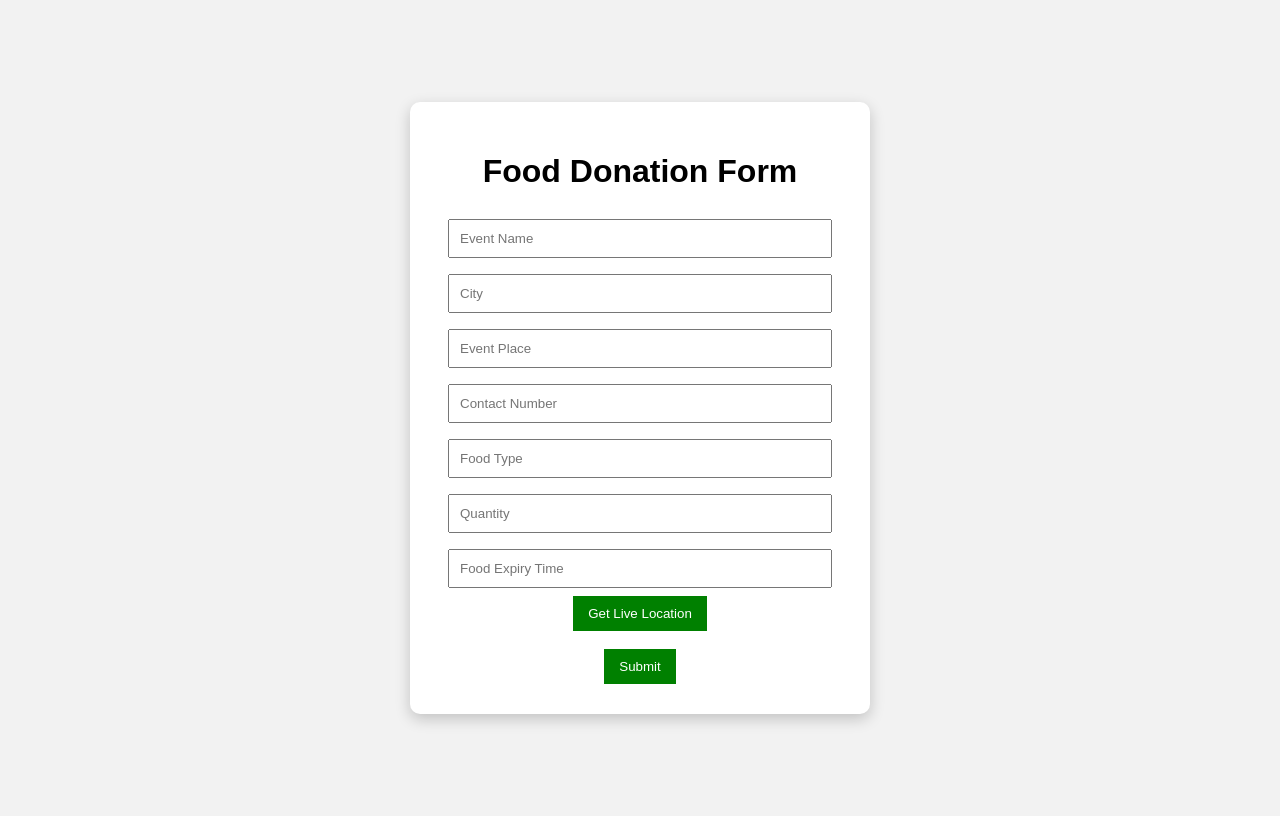
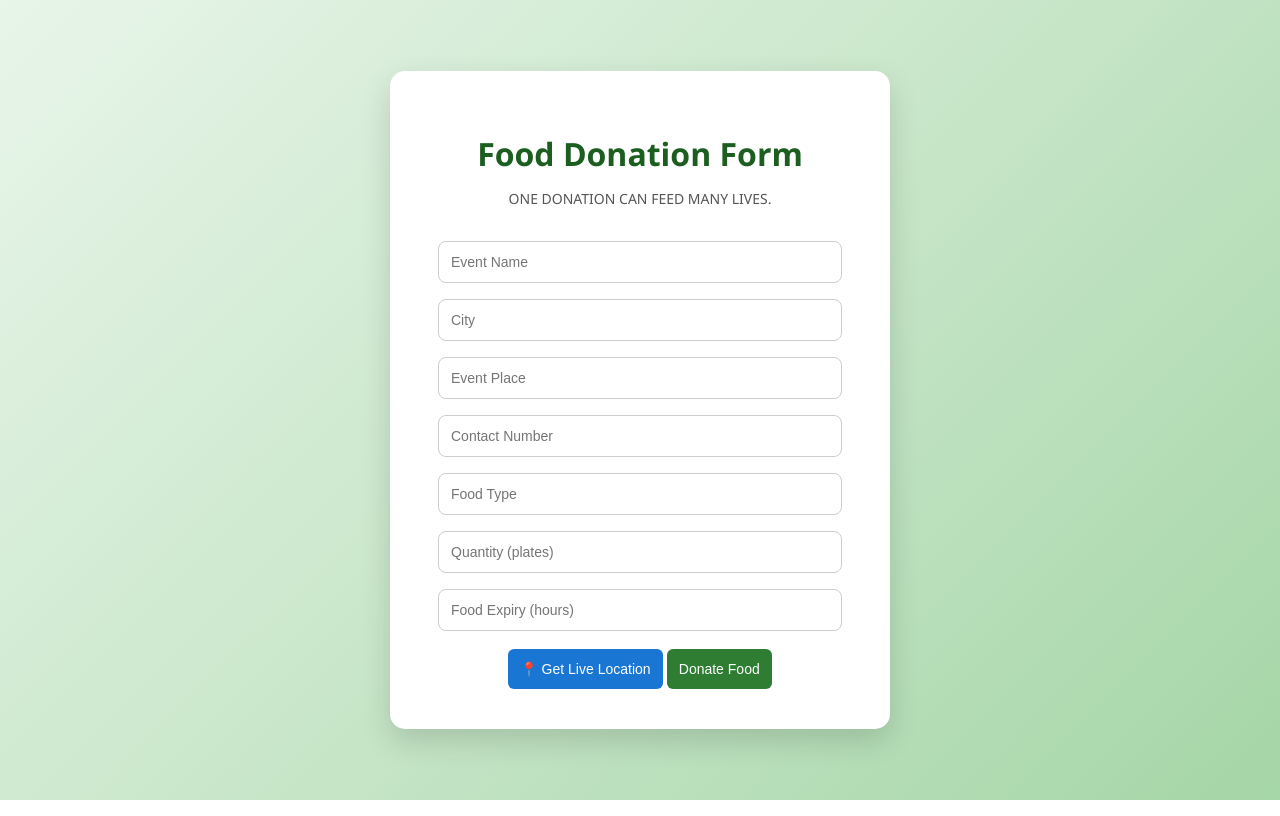
Before and after one commit to dagadeyashasvi-oss/CHK-1772881858248-6228, a Flask app: page / in a window 1280 px wide. Run offline with Flask 3, Linux system fonts and the light colour scheme.

Commit message:
improve UI

```diff
--- a/application.py
+++ b/application.py
@@ -1,40 +1,14 @@
-from flask import Flask, render_template, request, redirect
+from flask import Flask,render_template,request,redirect
 import sqlite3
 
 app = Flask(__name__)
-
-def init_db():
-
-    conn = sqlite3.connect("food.db")
-    cur = conn.cursor()
-
-    cur.execute("""
-    CREATE TABLE IF NOT EXISTS food(
-        id INTEGER PRIMARY KEY AUTOINCREMENT,
-        event_name TEXT,
-        city TEXT,
-        event_place TEXT,
-        contact TEXT,
-        food_type TEXT,
-        quantity TEXT,
-        expiry TEXT,
-        latitude TEXT,
-        longitude TEXT
-    )
-    """)
-
-    conn.commit()
-    conn.close()
-
-init_db()
-
 
 @app.route("/")
 def home():
     return render_template("index.html")
 
 
-@app.route("/submit", methods=["POST"])
+@app.route("/submit",methods=["POST"])
 def submit():
 
     event_name = request.form["event_name"]
@@ -52,7 +26,7 @@ def submit():
 
     cur.execute("""
     INSERT INTO food(event_name,city,event_place,contact,food_type,quantity,expiry,latitude,longitude)
-    VALUES (?,?,?,?,?,?,?,?,?)
+    VALUES(?,?,?,?,?,?,?,?,?)
     """,(event_name,city,event_place,contact,food_type,quantity,expiry,latitude,longitude))
 
     conn.commit()
@@ -75,5 +49,19 @@ def ngo():
     return render_template("ngoinfo.html",data=data)
 
 
-if __name__ == "__main__":
-    app.run(debug=True)
+# 🔴 NEW DELETE ROUTE
+@app.route("/delete/<int:id>")
+def delete(id):
+
+    conn = sqlite3.connect("food.db")
+    cur = conn.cursor()
+
+    cur.execute("DELETE FROM food WHERE id=?", (id,))
+
+    conn.commit()
+    conn.close()
+
+    return redirect("/ngo")
+
+
+app.run(debug=True)
--- a/static/style.css
+++ b/static/style.css
@@ -1,61 +1,226 @@
 body{
 
-font-family:Arial;
-background:#f2f2f2;
+font-family: 'Segoe UI', sans-serif;
+
+margin:0;
+padding:0;
+
+/* Soft professional gradient */
+
+background:linear-gradient(135deg,#e8f5e9,#c8e6c9,#a5d6a7);
+
+}
+
+/* Center layout */
+
+.main-container{
 
 display:flex;
 justify-content:center;
 align-items:center;
-
 height:100vh;
 
 }
 
-.container{
+/* Form Card */
+
+.card{
 
 background:white;
-padding:30px;
 
-border-radius:10px;
+padding:40px;
 
-width:400px;
+border-radius:15px;
+
+width:420px;
 
 text-align:center;
 
-box-shadow:0px 5px 15px rgba(0,0,0,0.2);
+box-shadow:0 12px 30px rgba(0,0,0,0.15);
 
 }
+
+/* Title */
+
+h1{
+
+color:#1b5e20;
+margin-bottom:10px;
+
+}
+
+.subtitle{
+
+color:#555;
+font-size:14px;
+margin-bottom:25px;
+
+}
+
+/* Inputs */
 
 input{
 
 width:90%;
-padding:10px;
-margin:8px;
+
+padding:12px;
+
+margin:8px 0;
+
+border-radius:8px;
+
+border:1px solid #ccc;
+
+font-size:14px;
+
+transition:0.2s;
 
 }
 
+input:focus{
+
+outline:none;
+
+border-color:#2e7d32;
+
+box-shadow:0 0 5px rgba(46,125,50,0.3);
+
+}
+
+/* Buttons */
+
 button{
 
-background:green;
+border:none;
+
+padding:12px;
+
+border-radius:6px;
+
+cursor:pointer;
+
+font-size:14px;
+
+margin-top:10px;
+
+transition:0.2s;
+
+}
+
+/* Location button */
+
+.location-btn{
+
+background:#1976d2;
+
 color:white;
 
-padding:10px 15px;
+}
+
+.location-btn:hover{
+
+background:#0d47a1;
+
+}
+
+/* Submit button */
+
+.submit-btn{
+
+background:#2e7d32;
+
+color:white;
+
+}
+
+.submit-btn:hover{
+
+background:#1b5e20;
+
+transform:scale(1.05);
+
+}
+
+/* NGO Table */
+
+table{
+
+border-collapse:collapse;
+
+margin:auto;
+
+margin-top:60px;
+
+width:90%;
+
+background:white;
+
+border-radius:10px;
+
+overflow:hidden;
+
+box-shadow:0 10px 25px rgba(0,0,0,0.2);
+
+}
+
+th{
+
+background:#2e7d32;
+
+color:white;
+
+padding:12px;
+
+}
+
+td{
+
+padding:10px;
+
+text-align:center;
+
+border-bottom:1px solid #eee;
+
+}
+
+tr:hover{
+
+background:#f5f5f5;
+
+}
+
+/* Table buttons */
+
+table button{
+
+padding:6px 12px;
+
+border-radius:5px;
+
 border:none;
 
 cursor:pointer;
 
-}
-
-table{
-
-border-collapse:collapse;
-margin:auto;
+font-size:13px;
 
 }
 
-th,td{
+/* View location */
 
-border:1px solid #ddd;
-padding:10px;
+.view-btn{
+
+background:#1976d2;
+
+color:white;
 
 }
+
+/* Pickup */
+
+.delete-btn{
+
+background:#c62828;
+
+color:white;
+
+}
--- a/templates/index.html
+++ b/templates/index.html
@@ -1,17 +1,23 @@
 <!DOCTYPE html>
 <html>
+
 <head>
 
-<title>Food Donation Form</title>
+<title>FoodLink AI</title>
+
 <link rel="stylesheet" href="/static/style.css">
 
 </head>
 
 <body>
 
-<div class="container">
+<div class="main-container">
+
+<div class="card">
 
 <h1>Food Donation Form</h1>
+
+<p class="subtitle">ONE  DONATION  CAN  FEED  MANY  LIVES.</p>
 
 <form action="/submit" method="POST">
 
@@ -25,22 +31,28 @@
 
 <input type="text" name="food_type" placeholder="Food Type" required>
 
-<input type="text" name="quantity" placeholder="Quantity" required>
+<input type="text" name="quantity" placeholder="Quantity (plates)" required>
 
-<input type="text" name="expiry" placeholder="Food Expiry Time" required>
+<input type="text" name="expiry" placeholder="Food Expiry (hours)" required>
 
 <input type="hidden" name="latitude" id="lat">
 <input type="hidden" name="longitude" id="lon">
 
-<br>
+<div class="buttons">
 
-<button type="button" onclick="getLocation()">Get Live Location</button>
+<button type="button" class="location-btn" onclick="getLocation()">
+📍 Get Live Location
+</button>
 
-<br><br>
+<button type="submit" class="submit-btn">
+Donate Food
+</button>
 
-<button type="submit">Submit</button>
+</div>
 
 </form>
+
+</div>
 
 </div>
 
@@ -53,7 +65,7 @@ navigator.geolocation.getCurrentPosition(function(position){
 document.getElementById("lat").value = position.coords.latitude;
 document.getElementById("lon").value = position.coords.longitude;
 
-alert("Location captured!");
+alert("Location Captured Successfully");
 
 });
 
```
Also changed, not shown: templates/ngoinfo.html (+19 -5 lines), food.db.
